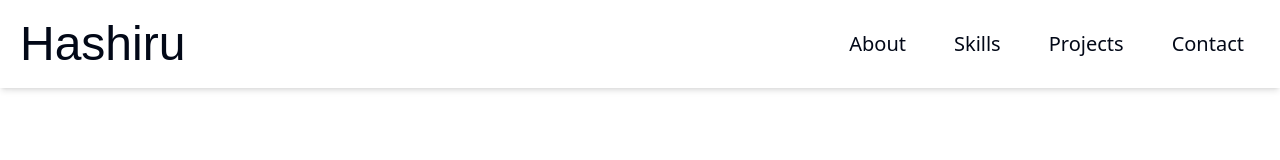
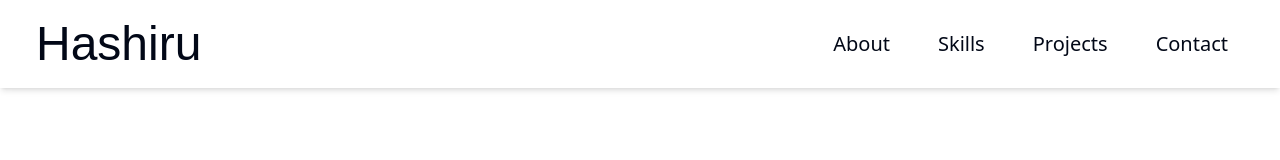
Before and after one commit to HashiruG/portfolio-frontend-new, a React (Vite) app in the folder portfolio-frontend-new/: page / in a window 1280 px wide. Shown: the top 160 px of the page. Built offline with nearby package versions, Linux system fonts and the light colour scheme; no server answers; a web font is replaced by a local one.

Commit message:
Styling changes

```diff
--- a/portfolio-frontend-new/index.html
+++ b/portfolio-frontend-new/index.html
@@ -2,7 +2,7 @@
 <html lang="en">
   <head>
     <meta charset="UTF-8" />
-    <link rel="icon" type="image/svg+xml" href="/vite.svg" />
+    <link rel="icon" type="image/svg+xml" href="/src/assets/profile-pic (1).png" />
     <meta name="viewport" content="width=device-width, initial-scale=1.0" />
     <link rel="preconnect" href="https://fonts.googleapis.com" />
     <link rel="preconnect" href="https://fonts.gstatic.com" crossorigin />
@@ -13,7 +13,7 @@
 
     <link rel="stylesheet" type='text/css' href="https://cdn.jsdelivr.net/gh/devicons/devicon@latest/devicon.min.css" />
 
-    <title>Vite + React + TS</title>
+    <title>Hashiru Gunathilake</title>
   </head>
   <body>
     <div id="root"></div>
--- a/portfolio-frontend-new/src/components/ui/navigation-customized.tsx
+++ b/portfolio-frontend-new/src/components/ui/navigation-customized.tsx
@@ -36,7 +36,7 @@
 
   return (
     <nav className={`fixed top-0 left-0 right-0 bg-white shadow-md z-50 p-5 transition-transform duration-300 ${visible ? 'translate-y-0' : '-translate-y-full'}`}>
-      <div className="flex justify center md:justify-between items-center">
+      <div className="flex mx-4 justify center md:justify-between items-center">
         <h1 className="md:block hidden text-5xl font-protest">{props.logo}</h1>
         <NavigationMenu>
           <NavigationMenuList className="flex space-x-4">
```
